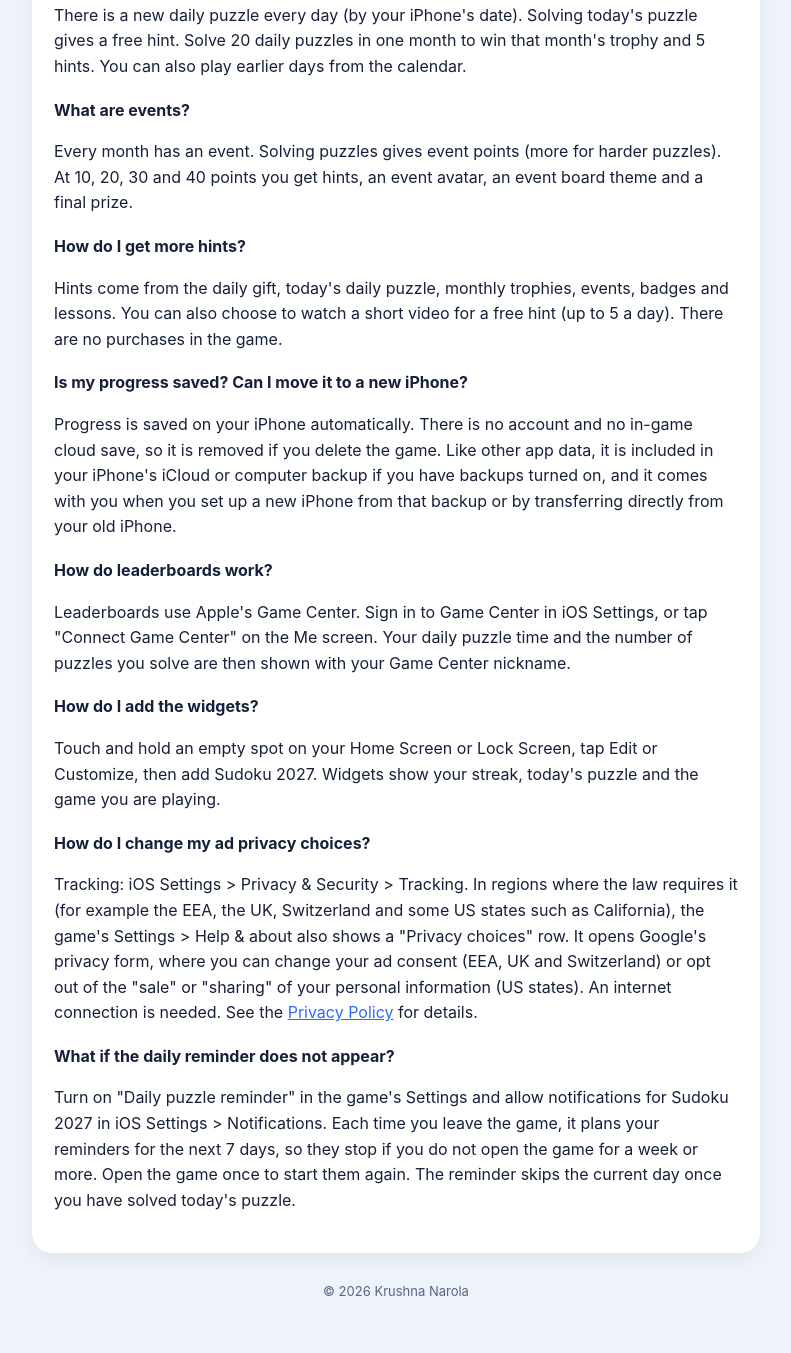
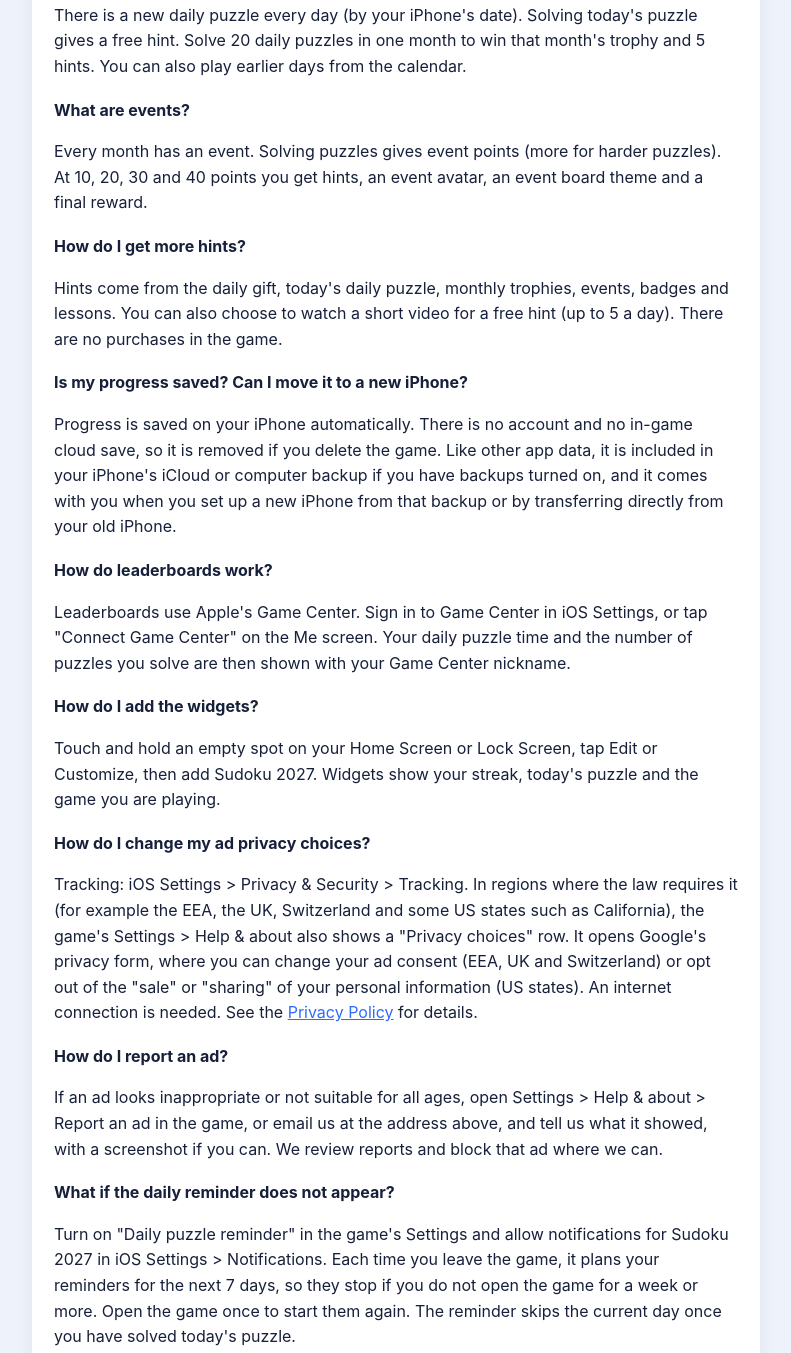
Before and after one commit to Kishannarola302/kishannarola302.github.io, a plain HTML site: page sudoku2027/support.html in a window 1280 px wide. Shown: the part 848-2201 px from the top of the page, without its empty margins (244-1035 px from the left). Drawn offline with Linux system fonts and the light colour scheme.

Commit message:
Update Sudoku 2027 support page

```diff
--- a/sudoku2027/support.html
+++ b/sudoku2027/support.html
@@ -29,7 +29,7 @@
     <p>There is a new daily puzzle every day (by your iPhone's date). Solving today's puzzle gives a free hint. Solve 20 daily puzzles in one month to win that month's trophy and 5 hints. You can also play earlier days from the calendar.</p>
 
     <h3>What are events?</h3>
-    <p>Every month has an event. Solving puzzles gives event points (more for harder puzzles). At 10, 20, 30 and 40 points you get hints, an event avatar, an event board theme and a final prize.</p>
+    <p>Every month has an event. Solving puzzles gives event points (more for harder puzzles). At 10, 20, 30 and 40 points you get hints, an event avatar, an event board theme and a final reward.</p>
 
     <h3>How do I get more hints?</h3>
     <p>Hints come from the daily gift, today's daily puzzle, monthly trophies, events, badges and lessons. You can also choose to watch a short video for a free hint (up to 5 a day). There are no purchases in the game.</p>
@@ -46,6 +46,9 @@
     <h3>How do I change my ad privacy choices?</h3>
     <p>Tracking: iOS Settings &gt; Privacy &amp; Security &gt; Tracking. In regions where the law requires it (for example the EEA, the UK, Switzerland and some US states such as California), the game's Settings &gt; Help &amp; about also shows a "Privacy choices" row. It opens Google's privacy form, where you can change your ad consent (EEA, UK and Switzerland) or opt out of the "sale" or "sharing" of your personal information (US states). An internet connection is needed. See the <a href="privacy.html">Privacy Policy</a> for details.</p>
 
+    <h3>How do I report an ad?</h3>
+    <p>If an ad looks inappropriate or not suitable for all ages, open Settings &gt; Help &amp; about &gt; Report an ad in the game, or email us at the address above, and tell us what it showed, with a screenshot if you can. We review reports and block that ad where we can.</p>
+
     <h3>What if the daily reminder does not appear?</h3>
     <p>Turn on "Daily puzzle reminder" in the game's Settings and allow notifications for Sudoku 2027 in iOS Settings &gt; Notifications. Each time you leave the game, it plans your reminders for the next 7 days, so they stop if you do not open the game for a week or more. Open the game once to start them again. The reminder skips the current day once you have solved today's puzzle.</p>
   </div>
```
